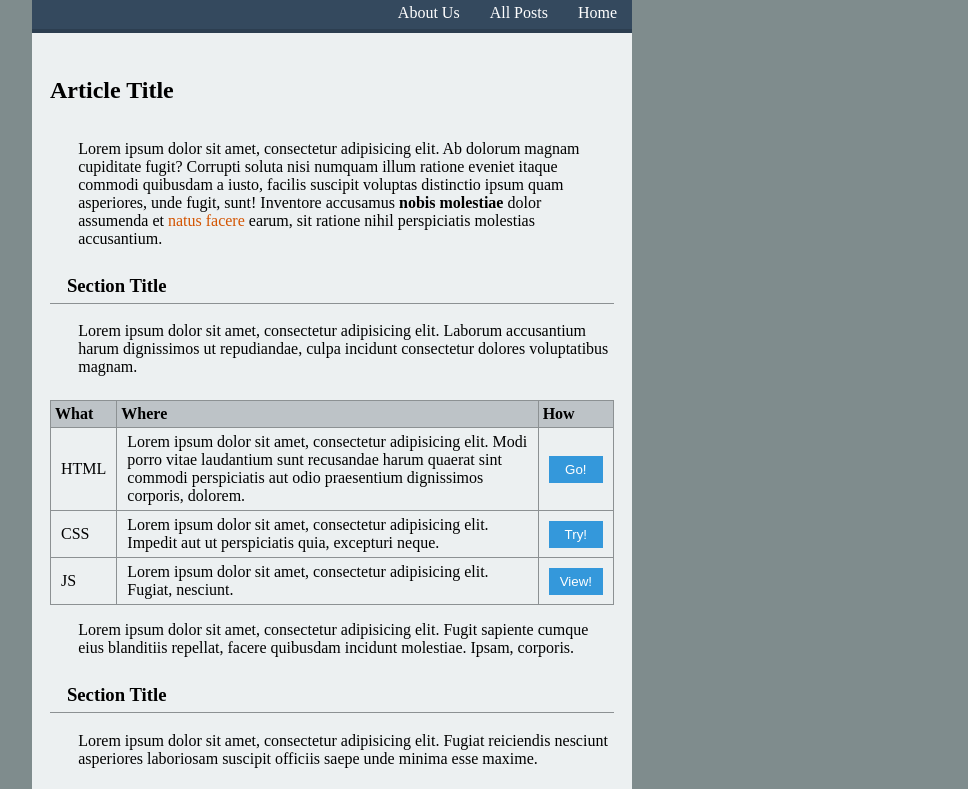
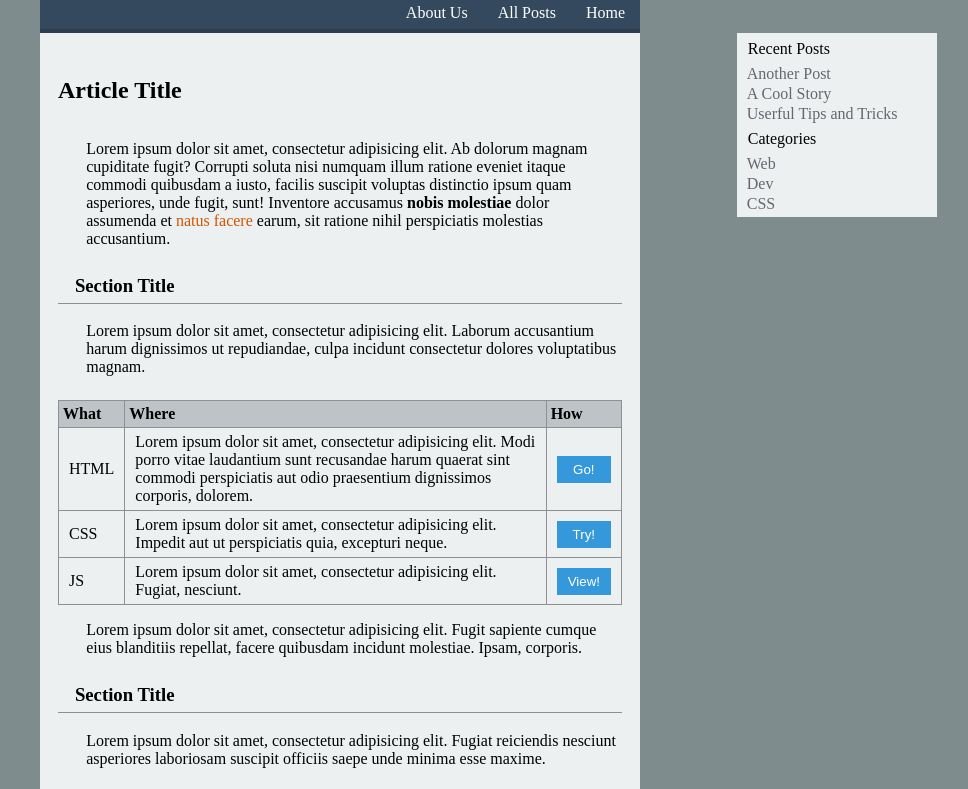
Before and after one commit to Binnsler/making-it-real, a plain HTML site: page index.html in a window 1280 px wide. Shown: the part 231-1020 px from the top of the page, without its empty margins (308-1276 px from the left). Drawn offline with Linux system fonts and the light colour scheme.

Commit message:
Finished up exercise (for the most part)

```diff
--- a/index.html
+++ b/index.html
@@ -6,6 +6,23 @@
 	<link rel="stylesheet" type="text/css" href="main.css" media="screen">
 </head>
 <body>
+
+	<!-- FLOATER SIDEBAR -->
+			<div class="floater-sidebar">
+				<div class="float-container">
+					<p class="strong">Recent Posts</p>
+					<p class="gen-link">Another Post</p>
+					<p class="gen-link">A Cool Story</p>
+					<p class="gen-link">Userful Tips and Tricks</p>
+				</div>
+				<div class="float-container">
+					<p class="strong">Categories</p>
+					<p class="gen-link">Web</p>
+					<p class="gen-link">Dev</p>
+					<p class="gen-link">CSS</p>
+				</div>
+			</div>
+
 	<div class="main-container">
 		<!-- HEADER -->
 		<header>
@@ -22,6 +39,8 @@
 			<div class="nav-highlight thin-divider"></div>
 
 		</header>
+
+
 
 		<!-- ARTICLE SECTION -->
 		<article class="article-section layout-styling">
--- a/main.css
+++ b/main.css
@@ -7,6 +7,7 @@
 
 body{
 	background-color: #7f8c8d;
+	width: 100%;
 }
 
 .main-container{
@@ -70,6 +71,27 @@ body{
 	background-color: #2c3e50;
 }
 
+
+/*FLOATER SIDEBAR*/
+.floater-sidebar{
+	background-color: #ecf0f1;
+	height: 23vh;
+	width: 200px;
+	margin: 32vh 100px 0 81%;
+	position: fixed;
+}
+
+.strong{
+	font-style: bold;
+	padding-left: 2%;
+	margin: 7px;
+}
+
+.gen-link{
+	color: #66666e;
+	padding-left: 4%;
+	margin: 2px;
+}
 
 /*ARTICLE SECTION*/
 
```
